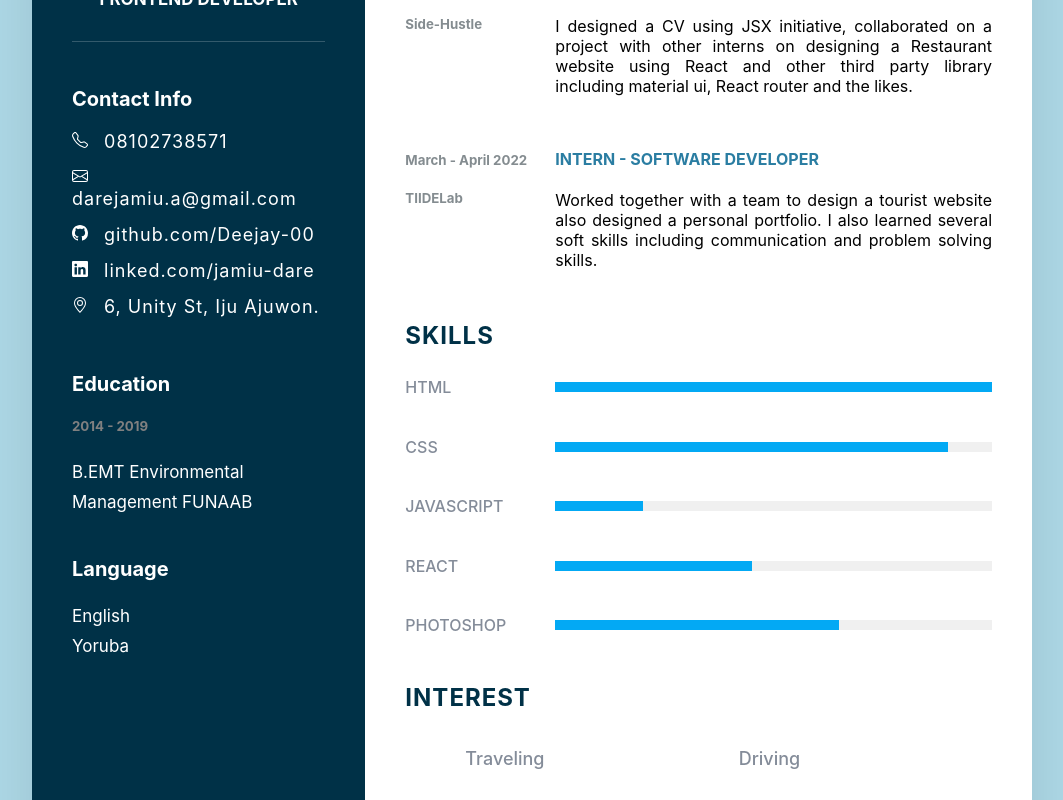
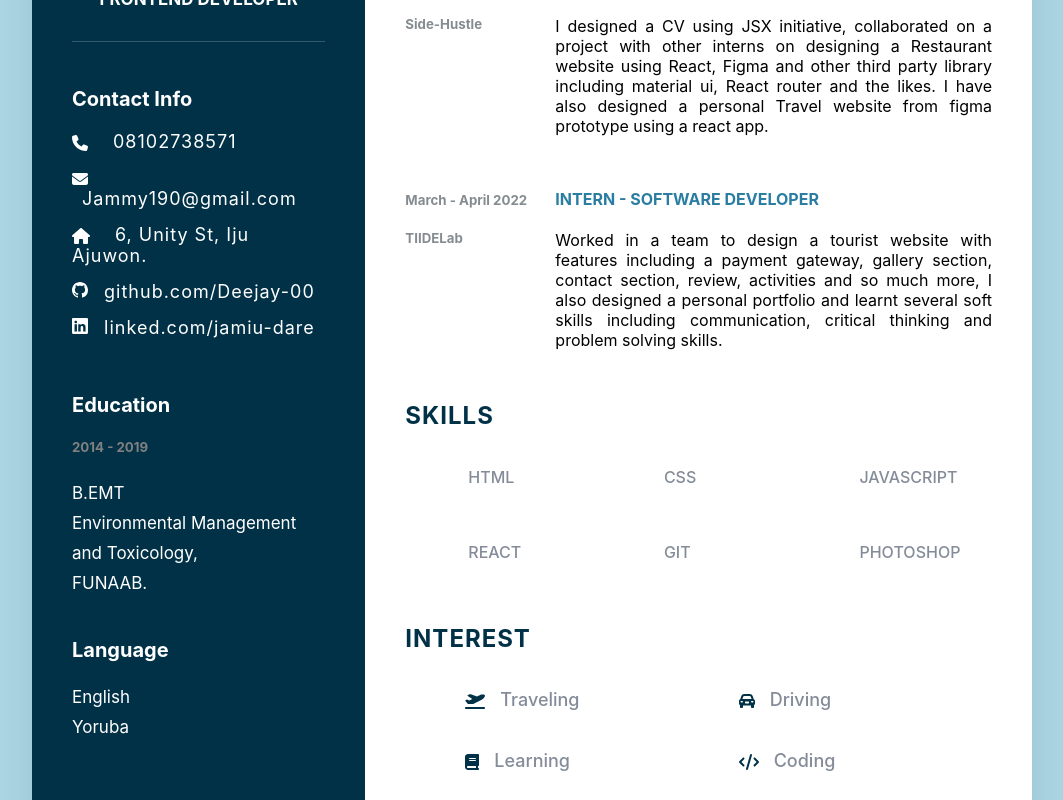
Before and after one commit to Deejay-00/ReactCV, a React (Create React App) app: page / in a window 1280 px wide. Shown: the part 360-1160 px from the top of the page, without its empty margins (108-1171 px from the left). Built offline with nearby package versions, Linux system fonts and the light colour scheme.

Commit message:
i added the interest icon updated work experience and divide cv into sections

```diff
--- a/package.json
+++ b/package.json
@@ -3,6 +3,10 @@
   "version": "0.1.0",
   "private": true,
   "dependencies": {
+    "@fortawesome/fontawesome-svg-core": "^6.1.1",
+    "@fortawesome/free-regular-svg-icons": "^6.1.1",
+    "@fortawesome/free-solid-svg-icons": "^6.1.1",
+    "@fortawesome/react-fontawesome": "^0.1.18",
     "@testing-library/jest-dom": "^5.16.4",
     "@testing-library/react": "^13.1.1",
     "@testing-library/user-event": "^13.5.0",
--- a/src/App.js
+++ b/src/App.js
@@ -1,6 +1,11 @@
 
 import './App.css';
 import Darecv from './component/MyCV/Darecv';
+import { library } from '@fortawesome/fontawesome-svg-core';
+import { faHouse, faEnvelope,faPhone,faCode, faBook,faCarAlt, faPlaneDeparture } from '@fortawesome/free-solid-svg-icons';
+
+library.add(faHouse,faEnvelope,faPhone,faCode, faBook,faCarAlt, faPlaneDeparture);
+
 
 function App() {
   return (
--- a/src/component/MyCV/Darecv.js
+++ b/src/component/MyCV/Darecv.js
@@ -1,5 +1,8 @@
 import React from 'react'
 import './style.css'
+import { FontAwesomeIcon } from '@fortawesome/react-fontawesome';
+
+/// ...
 
 function Darecv() {
     return (
@@ -9,7 +12,7 @@ function Darecv() {
                     <div className="profile-Text">
 
                         <div className="image">
-                        <img src={require('./image/cv1.jpeg')} alt={('')}  />
+                            <img src={require('./image/cv1.jpeg')} alt={('')} />
                         </div>
                         <h2> Dare Jamiu </h2>
                         <h3> Frontend Developer</h3>
@@ -18,36 +21,30 @@ function Darecv() {
                     <div className="contact-info">
                         <h3 className="title">Contact Info</h3>
                         <div className="description">
-                    <svg className="icon" xmlns="http://www.w3.org/2000/svg" width="16" height="16" fill="currentColor" class="bi bi-telephone" viewBox="0 0 16 16">
-                        <path d="M3.654 1.328a.678.678 0 0 0-1.015-.063L1.605 2.3c-.483.484-.661 1.169-.45 1.77a17.568 17.568 0 0 0 4.168 6.608 17.569 17.569 0 0 0 6.608 4.168c.601.211 1.286.033 1.77-.45l1.034-1.034a.678.678 0 0 0-.063-1.015l-2.307-1.794a.678.678 0 0 0-.58-.122l-2.19.547a1.745 1.745 0 0 1-1.657-.459L5.482 8.062a1.745 1.745 0 0 1-.46-1.657l.548-2.19a.678.678 0 0 0-.122-.58L3.654 1.328zM1.884.511a1.745 1.745 0 0 1 2.612.163L6.29 2.98c.329.423.445.974.315 1.494l-.547 2.19a.678.678 0 0 0 .178.643l2.457 2.457a.678.678 0 0 0 .644.178l2.189-.547a1.745 1.745 0 0 1 1.494.315l2.306 1.794c.829.645.905 1.87.163 2.611l-1.034 1.034c-.74.74-1.846 1.065-2.877.702a18.634 18.634 0 0 1-7.01-4.42 18.634 18.634 0 0 1-4.42-7.009c-.362-1.03-.037-2.137.703-2.877L1.885.511z"/>
-                    </svg>
-                    <span className="icon-text"> 08102738571</span>
+                            <FontAwesomeIcon color="#ffffff" className="icon" size="lg" icon="phone" />
+                            <span className="icon-text">08102738571</span>
                         </div>
                         <div className="description">
-                    <svg className="icon" xmlns="http://www.w3.org/2000/svg" width="16" height="16" fill="currentColor" class="bi bi-envelope" viewBox="0 0 16 16">
-                        <path d="M0 4a2 2 0 0 1 2-2h12a2 2 0 0 1 2 2v8a2 2 0 0 1-2 2H2a2 2 0 0 1-2-2V4Zm2-1a1 1 0 0 0-1 1v.217l7 4.2 7-4.2V4a1 1 0 0 0-1-1H2Zm13 2.383-4.708 2.825L15 11.105V5.383Zm-.034 6.876-5.64-3.471L8 9.583l-1.326-.795-5.64 3.47A1 1 0 0 0 2 13h12a1 1 0 0 0 .966-.741ZM1 11.105l4.708-2.897L1 5.383v5.722Z"/>
-                    </svg>
-                    <a href="darejamiu.a@gmail.com"><span className="icon-text"> darejamiu.a@gmail.com</span></a>
+                            <FontAwesomeIcon color="#ffffff" className="icon" size="lg" icon="envelope" />
+                            <a href="darejamiu.a@gmail.com"><span className="icon-text">Jammy190@gmail.com</span></a>
                         </div>
                         <div className="description">
-                    <svg className="icon-text" xmlns="http://www.w3.org/2000/svg" width="16" height="16" fill="currentColor" class="bi bi-github" viewBox="0 0 16 16">
-                        <path d="M8 0C3.58 0 0 3.58 0 8c0 3.54 2.29 6.53 5.47 7.59.4.07.55-.17.55-.38 0-.19-.01-.82-.01-1.49-2.01.37-2.53-.49-2.69-.94-.09-.23-.48-.94-.82-1.13-.28-.15-.68-.52-.01-.53.63-.01 1.08.58 1.23.82.72 1.21 1.87.87 2.33.66.07-.52.28-.87.51-1.07-1.78-.2-3.64-.89-3.64-3.95 0-.87.31-1.59.82-2.15-.08-.2-.36-1.02.08-2.12 0 0 .67-.21 2.2.82.64-.18 1.32-.27 2-.27.68 0 1.36.09 2 .27 1.53-1.04 2.2-.82 2.2-.82.44 1.1.16 1.92.08 2.12.51.56.82 1.27.82 2.15 0 3.07-1.87 3.75-3.65 3.95.29.25.54.73.54 1.48 0 1.07-.01 1.93-.01 2.2 0 .21.15.46.55.38A8.012 8.012 0 0 0 16 8c0-4.42-3.58-8-8-8z"/>
+                            <FontAwesomeIcon color="#ffffff" className="icon" size="lg" icon="house" />
+                            <span className="icon-text">6, Unity St, Iju Ajuwon.</span>
+                        </div>
+                        <div className="description">
+                            <svg className="icons" xmlns="http://www.w3.org/2000/svg" width="16" height="16" fill="currentColor" class="bi bi-github" viewBox="0 0 16 16">
+                                <path d="M8 0C3.58 0 0 3.58 0 8c0 3.54 2.29 6.53 5.47 7.59.4.07.55-.17.55-.38 0-.19-.01-.82-.01-1.49-2.01.37-2.53-.49-2.69-.94-.09-.23-.48-.94-.82-1.13-.28-.15-.68-.52-.01-.53.63-.01 1.08.58 1.23.82.72 1.21 1.87.87 2.33.66.07-.52.28-.87.51-1.07-1.78-.2-3.64-.89-3.64-3.95 0-.87.31-1.59.82-2.15-.08-.2-.36-1.02.08-2.12 0 0 .67-.21 2.2.82.64-.18 1.32-.27 2-.27.68 0 1.36.09 2 .27 1.53-1.04 2.2-.82 2.2-.82.44 1.1.16 1.92.08 2.12.51.56.82 1.27.82 2.15 0 3.07-1.87 3.75-3.65 3.95.29.25.54.73.54 1.48 0 1.07-.01 1.93-.01 2.2 0 .21.15.46.55.38A8.012 8.012 0 0 0 16 8c0-4.42-3.58-8-8-8z" />
                             </svg>
                             <a href="https://github.com/Deejay-00"><span className="icon-text"> github.com/Deejay-00</span></a>
                         </div>
                         <div className="description">
-                    <svg className="icon" xmlns="http://www.w3.org/2000/svg" width="16" height="16" fill="currentColor" class="bi bi-linkedin" viewBox="0 0 16 16">
-                    <path d="M0 1.146C0 .513.526 0 1.175 0h13.65C15.474 0 16 .513 16 1.146v13.708c0 .633-.526 1.146-1.175 1.146H1.175C.526 16 0 15.487 0 14.854V1.146zm4.943 12.248V6.169H2.542v7.225h2.401zm-1.2-8.212c.837 0 1.358-.554 1.358-1.248-.015-.709-.52-1.248-1.342-1.248-.822 0-1.359.54-1.359 1.248 0 .694.521 1.248 1.327 1.248h.016zm4.908 8.212V9.359c0-.216.016-.432.08-.586.173-.431.568-.878 1.232-.878.869 0 1.216.662 1.216 1.634v3.865h2.401V9.25c0-2.22-1.184-3.252-2.764-3.252-1.274 0-1.845.7-2.165 1.193v.025h-.016a5.54 5.54 0 0 1 .016-.025V6.169h-2.4c.03.678 0 7.225 0 7.225h2.4z"/>
+                            <svg className="icons" xmlns="http://www.w3.org/2000/svg" width="16" height="16" fill="currentColor" class="bi bi-linkedin" viewBox="0 0 16 16">
+                                <path d="M0 1.146C0 .513.526 0 1.175 0h13.65C15.474 0 16 .513 16 1.146v13.708c0 .633-.526 1.146-1.175 1.146H1.175C.526 16 0 15.487 0 14.854V1.146zm4.943 12.248V6.169H2.542v7.225h2.401zm-1.2-8.212c.837 0 1.358-.554 1.358-1.248-.015-.709-.52-1.248-1.342-1.248-.822 0-1.359.54-1.359 1.248 0 .694.521 1.248 1.327 1.248h.016zm4.908 8.212V9.359c0-.216.016-.432.08-.586.173-.431.568-.878 1.232-.878.869 0 1.216.662 1.216 1.634v3.865h2.401V9.25c0-2.22-1.184-3.252-2.764-3.252-1.274 0-1.845.7-2.165 1.193v.025h-.016a5.54 5.54 0 0 1 .016-.025V6.169h-2.4c.03.678 0 7.225 0 7.225h2.4z" />
                             </svg>
                             <a href="https://www.linkedin.com/in/dare-jamiu-13bb46155/"><span className="icon-text"> linked.com/jamiu-dare</span></a>
                         </div>
-                    <div className="description">
-                    <svg className="icon" xmlns="http://www.w3.org/2000/svg" width="16" height="16" fill="currentColor" class="bi bi-geo-alt" viewBox="0 0 16 16">
-                    <path d="M12.166 8.94c-.524 1.062-1.234 2.12-1.96 3.07A31.493 31.493 0 0 1 8 14.58a31.481 31.481 0 0 1-2.206-2.57c-.726-.95-1.436-2.008-1.96-3.07C3.304 7.867 3 6.862 3 6a5 5 0 0 1 10 0c0 .862-.305 1.867-.834 2.94zM8 16s6-5.686 6-10A6 6 0 0 0 2 6c0 4.314 6 10 6 10z"/>
-                    <path d="M8 8a2 2 0 1 1 0-4 2 2 0 0 1 0 4zm0 1a3 3 0 1 0 0-6 3 3 0 0 0 0 6z"/>
-                    </svg>
-                    <span className="icon-text"> 6, Unity St, Iju Ajuwon.</span>
-                    </div>
+
                     </div>
 
 
@@ -56,8 +53,8 @@ function Darecv() {
 
 
                         <h5>2014 - 2019</h5>
-                                <span>B.EMT Environmental Management</span>
-                                <span> FUNAAB</span>
+                        <span>B.EMT <br />Environmental Management and Toxicology,</span><br />
+                        <span> FUNAAB.</span>
 
                     </div>
                     <div className="contact-lang" >
@@ -86,7 +83,8 @@ function Darecv() {
                             <div className="text">
                                 <h4>Intern - Software Developer</h4>
                                 <p> I designed a CV using JSX initiative, collaborated on a project with other interns on designing a
-                                    Restaurant website using React and other third party library including material ui, React router and the likes.
+                                    Restaurant website using React, Figma and other third party library including material ui, React router and the likes.
+                                    I have also designed a personal Travel website from figma prototype using a react app.
                                 </p>
                             </div>
                         </div>
@@ -97,8 +95,9 @@ function Darecv() {
                             </div>
                             <div className="text">
                                 <h4>Intern - Software Developer</h4>
-                                <p> Worked together with a team to design a tourist website also designed a personal portfolio.
-                                    I also learned several soft skills including communication and problem solving skills.
+                                <p> Worked in a team to design a tourist website with features including a payment gateway,
+                                    gallery section, contact section, review, activities and so much more, I also designed a personal portfolio
+                                    and learnt several soft skills including communication, critical thinking and problem solving skills.
                                 </p>
                             </div>
                         </div>
@@ -106,45 +105,54 @@ function Darecv() {
 
                     <div className="about skill">
                         <h2 className="title2">Skills</h2>
+                        <div className="boxx">
                             <div className="box">
                                 <h4>HTML</h4>
                                 <div className="percent">
-                                <div style={{ width: '100%'}}></div>
+                                    {/* <div style={{ width: '100%'}}></div> */}
                                 </div>
                             </div>
                             <div className="box">
                                 <h4>CSS</h4>
                                 <div className="percent">
-                            <div style={{width: '90%'}}></div>
+                                    {/* <div style={{width: '90%'}}></div> */}
                                 </div>
                             </div>
                             <div className="box">
                                 <h4>JavaScript</h4>
                                 <div className="percent">
-                            <div style={{width: '20%'}}></div>
+                                    {/* <div style={{width: '20%'}}></div> */}
                                 </div>
                             </div>
                             <div className="box">
                                 <h4>React</h4>
                                 <div className="percent">
-                            <div style={{ width: '45%' }}></div>
+                                    {/* <div style={{ width: '45%' }}></div> */}
+                                </div>
+                            </div>
+                            <div className="box">
+                                <h4>Git</h4>
+                                <div className="percent">
+                                    {/* <div style={{width: '65%'}}></div> */}
                                 </div>
                             </div>
                             <div className="box">
                                 <h4>Photoshop</h4>
                                 <div className="percent">
-                            <div style={{width: '65%'}}></div>
+                                    {/* <div style={{width: '65%'}}></div> */}
                                 </div>
+                            </div>
+
                         </div>
                     </div>
 
                     <div className="about interest">
                         <h2 className="title2">Interest</h2>
                         <ul>
-                            <li>Traveling</li>
-                            <li>Driving</li>
-                            <li>Learning</li>
-                            <li>Coding</li>
+                            <li><FontAwesomeIcon color="#003147" className="icon" size="lg" icon="plane-departure" />Traveling</li>
+                            <li> <FontAwesomeIcon color="#003147" className="icon" size="lg" icon="car-alt" />Driving</li>
+                            <li><FontAwesomeIcon color="#003147" className="icon" size="lg" icon="book" />Learning</li>
+                            <li><FontAwesomeIcon color="#003147" className="icon" size="lg" icon="code" />Coding</li>
                         </ul>
                     </div>
                 </div>
--- a/src/component/MyCV/style.css
+++ b/src/component/MyCV/style.css
@@ -103,12 +103,17 @@ section {
 .icon {
     display: inline-block;
     font-size: 16px;
-    color: lightblue;
+    /* color: #003147; */
+    margin-right: 15px;
 }
 .description .icon-text {
     display: inline;
     padding-left: 10px;
 
+}
+
+.icons{
+    margin-right: 10px;
 }
 
 .contact-eduinfo{
@@ -185,14 +190,15 @@ section {
     text-justify: inter-word;
 }
 
-.skill .box{
+.boxx{
     position: relative;
     width: 100%;
     display: grid;
-    grid-template-columns: 150px 1fr;
+    grid-template-columns: repeat(3,1fr);
     justify-content: center;
     align-items: center;
     line-height: 2px;
+    padding-left: 63px;
 }
 
 .skill .box h4 {
@@ -202,7 +208,7 @@ section {
     /* letter-spacing: 2px; */
 }
 
-.skill .box .percent {
+/* .skill .box .percent {
     position: relative;
     width: 100%;
     height: 10px;
@@ -215,7 +221,7 @@ section {
     left: 0;
     height: 100%;
     background: #03a9f4;
-}
+}*/
 
 .interest ul {
     display: grid;
```
Also changed, not shown: src/component/MyCV/image/cv2.jpg (added), 1 other file (tests, documents, lock files or other folders). Lines whose indentation alone changed are shown as unchanged.
